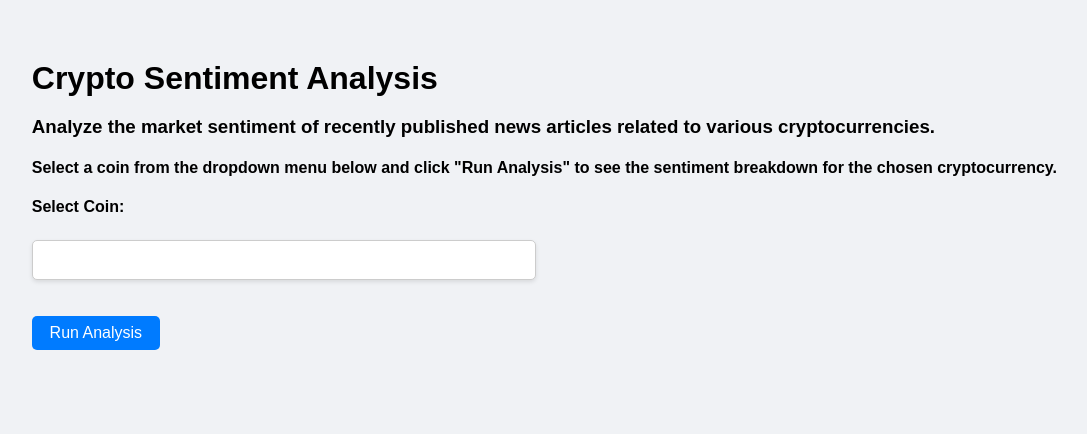
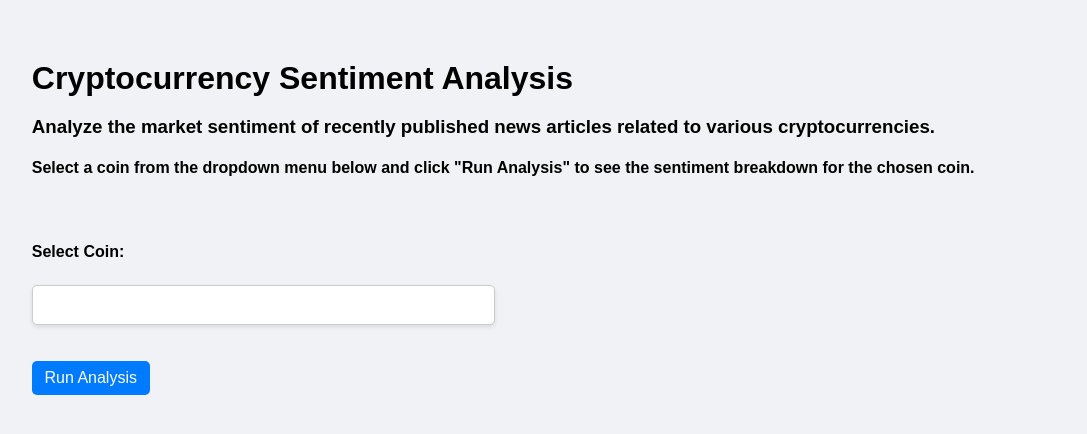
Before and after one commit to shank959/crypto-price-prediction-and-sentiment-analysis, a Flask app: page / in a window 1280 px wide. Shown: the top 434 px of the page, without its empty margins (45-1132 px from the left). Run offline with Flask 3, Linux system fonts and the light colour scheme.

Commit message:
added foolproofing measures and improved UI

```diff
--- a/app.py
+++ b/app.py
@@ -5,9 +5,7 @@ from utils.helper import create_pie_chart
 
 app = Flask(__name__)
 
-@app.route('/')
-def index():
-    coin_options = [
+coin_options = [
         "Bitcoin",
         "Ethereum",
         "Solana",
@@ -20,7 +18,11 @@ def index():
         "Polygon",
         "Litecoin"
     ]
-    return render_template('index.html', coin_options=coin_options)
+
+@app.route('/')
+def index():
+    invalid = request.args.get('invalid', 'false') == 'true'
+    return render_template('index.html', coin_options=coin_options, invalid=invalid)
 
 
 @app.route('/analyze', methods=['POST'])
@@ -28,6 +30,8 @@ def analyze():
 
     coin = request.form['coin']
     articles = scrape_news(coin_name=coin, num_pages=3)
+    if not articles:
+        return redirect(url_for('index', invalid='true'))
     sentiments = sentiment_scores(articles)
     counts = sentiment_count(sentiments)
     fig_html = create_pie_chart(counts)
--- a/static/styles.css
+++ b/static/styles.css
@@ -67,7 +67,7 @@ button:hover {
 }
 
 form {
-    margin-top: 20px;
+    margin-top: 7%;
     text-align: left;
     width: 50%;
 }
--- a/templates/index.html
+++ b/templates/index.html
@@ -8,11 +8,11 @@
 </head>
 <body>
     <div style="margin-top: 3%; margin-left: 6%;">
-        <h1>Crypto Sentiment Analysis</h1>
+        <h1>Cryptocurrency Sentiment Analysis</h1>
         <h3>Analyze the market sentiment of recently published news articles related to various cryptocurrencies. </h3>
-        <h4>Select a coin from the dropdown menu below and click "Run Analysis" to see the sentiment breakdown for the chosen cryptocurrency.</h4>
+        <h4>Select a coin from the dropdown menu below and click "Run Analysis" to see the sentiment breakdown for the chosen coin.</h4>
 
-        <form action="{{ url_for('analyze') }}" method="post" style="width: 50%;">
+        <form action="{{ url_for('analyze') }}" method="post">
             <label for="coin">Select Coin:</label>
             <input list="coins" id="coin-input" name="coin" required>
             <datalist id="coins">
@@ -20,6 +20,9 @@
                     <option value="{{ coin_option }}">
                 {% endfor %}
             </datalist>
+            {% if invalid %}
+                <p style="color: red; width: 1000%;">No news articles found. Select a valid cryptocurrency from the dropdown menu.</p>
+            {% endif %}
             <button type="submit" style="width: 25%;">Run Analysis</button>
         </form>
     </div>
```
Also changed, not shown: utils/webscrape.py (+26 -23 lines).
